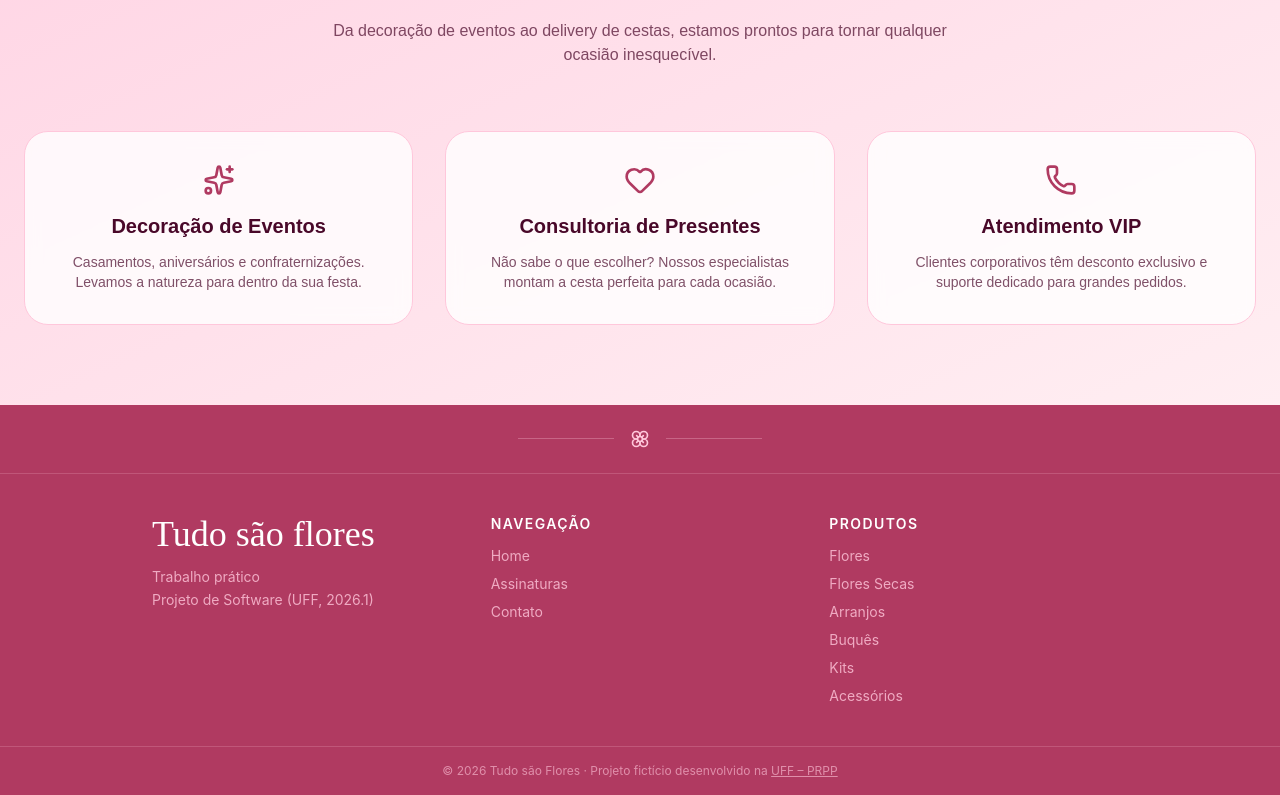
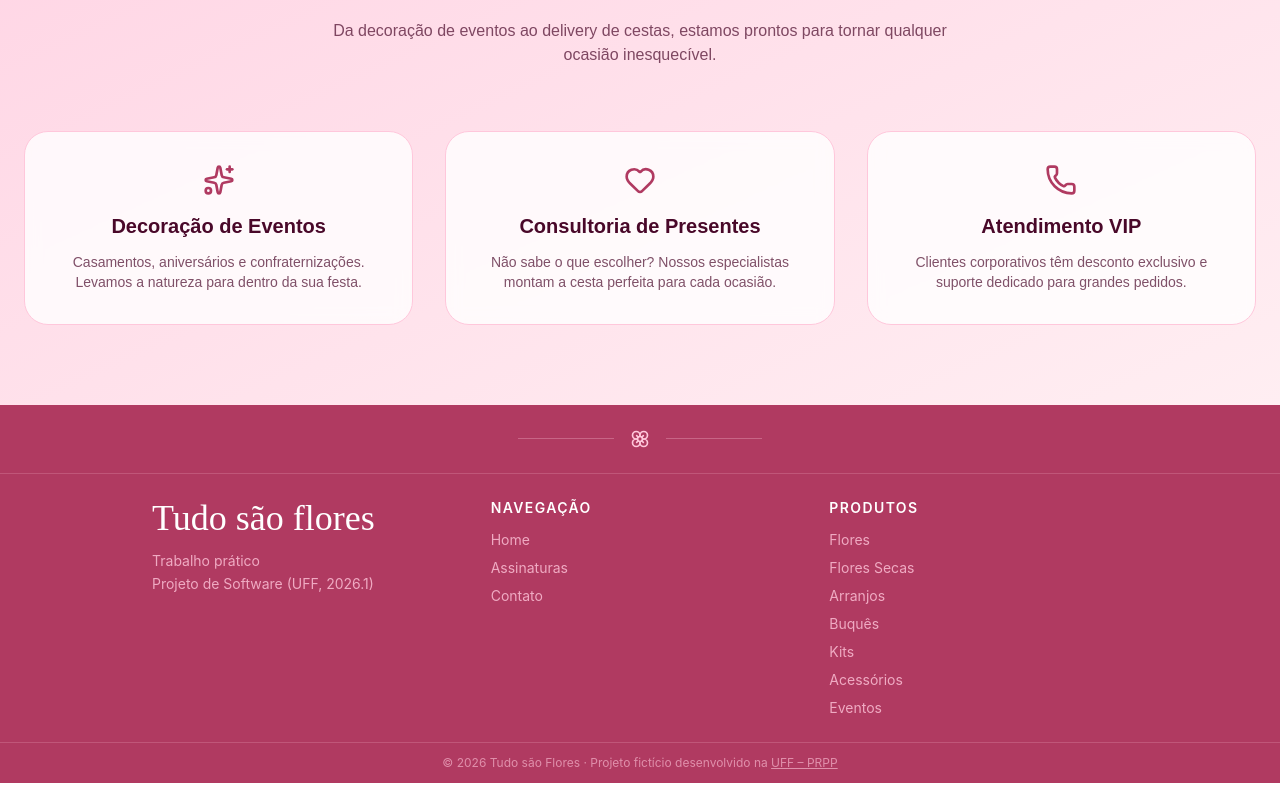
Before and after one commit to vaniacourses/Floricultura-PRPP, a React (Vite) app in the folder react/: page / in a window 1280 px wide. Shown: the part 2490-3285 px from the top of the page. Built offline with nearby package versions, Linux system fonts and the light colour scheme; no server answers.

Commit message:
fix: footer e sidebaradmin

```diff
--- a/react/src/components/Footer.tsx
+++ b/react/src/components/Footer.tsx
@@ -10,7 +10,7 @@ const Footer = () => {
         <div className="h-px w-24 bg-rosa-pastel/30" />
       </div>
 
-      <div className="max-w-5xl mx-auto px-6 py-10 grid grid-cols-1 sm:grid-cols-3 gap-10">
+      <div className="max-w-5xl mx-auto px-6 py-6 grid grid-cols-1 sm:grid-cols-3 gap-10">
         {/* Coluna 1 — Logo e descrição */}
         <div className="flex flex-col gap-3">
           <span className="font-logo text-4xl text-white">Tudo são flores</span>
@@ -52,6 +52,7 @@ const Footer = () => {
             { label: "Buquês", to: "/buques" },
             { label: "Kits", to: "/kits" },
             { label: "Acessórios", to: "/acessorios" },
+            { label: "Eventos", to: "/eventos" },
           ].map((item) => (
             <Link
               key={item.to}
@@ -65,7 +66,7 @@ const Footer = () => {
       </div>
 
       {/* Rodapé inferior */}
-      <div className="border-t border-rosa-pastel/20 py-4 text-center">
+      <div className="border-t border-rosa-pastel/20 py-3 text-center">
         <p className="text-rosa-pastel/60 text-xs">
           © 2026 Tudo são Flores · Projeto fictício desenvolvido na{" "}
           <a
--- a/react/src/components/admin/SidebarAdmin.tsx
+++ b/react/src/components/admin/SidebarAdmin.tsx
@@ -40,14 +40,14 @@ const SidebarAdmin = () => {
   ];
 
   return (
-    <aside className="w-72 h-full bg-rosa-claro border-r border-rosa-pastel flex flex-col">
+    <aside className="w-72 h-full max-h-screen bg-rosa-claro border-r border-rosa-pastel flex flex-col">
       <div className="p-8">
         <h2 className="text-sm font-bold uppercase tracking-widest text-rosa-choque font-menu">
           Menu Admin
         </h2>
       </div>
 
-      <nav className="flex-1 px-4 space-y-2">
+      <nav className="flex-1 px-4 space-y-2 pr-2 overflow-y-auto custom-scrollbar">
         {menuItems.map((item) => {
           if (item.path === "administradores" && role !== "SUPER_ADMIN") {
             return null;
```
Also changed, not shown: 1 other file (tests, documents, lock files or other folders).
